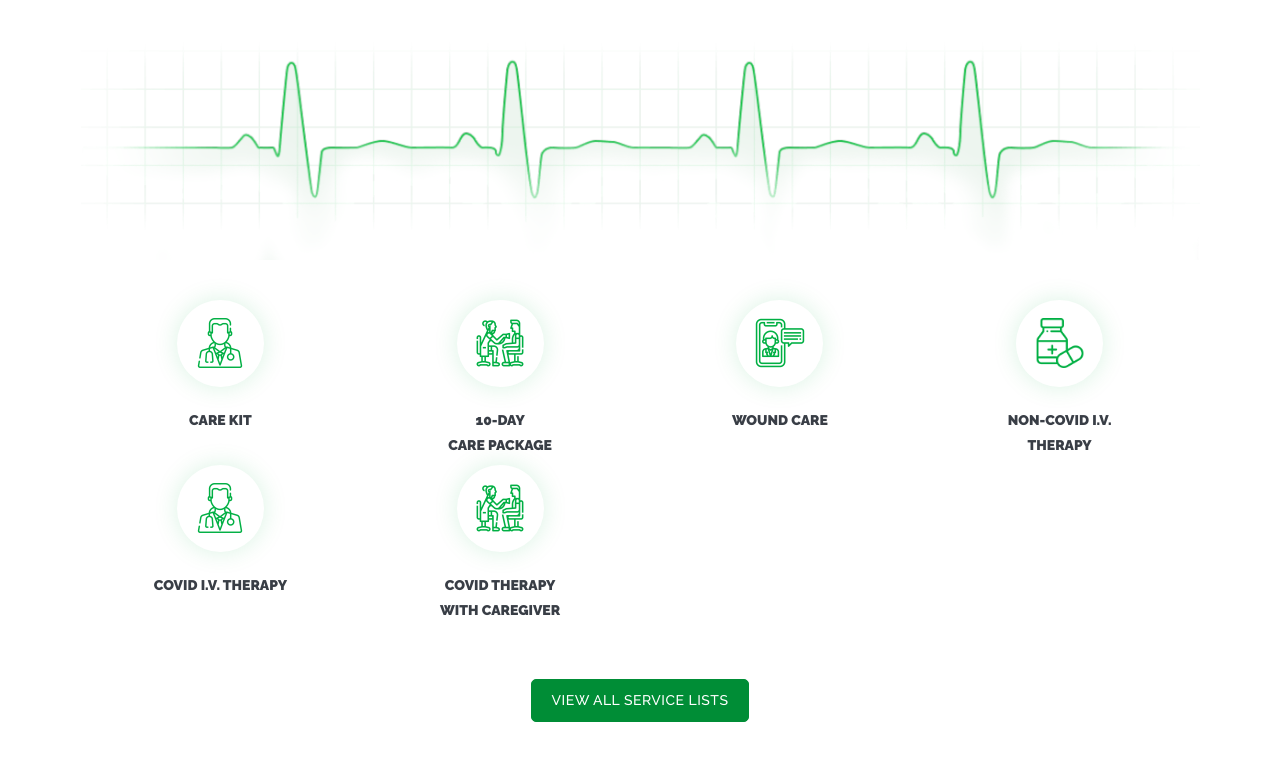
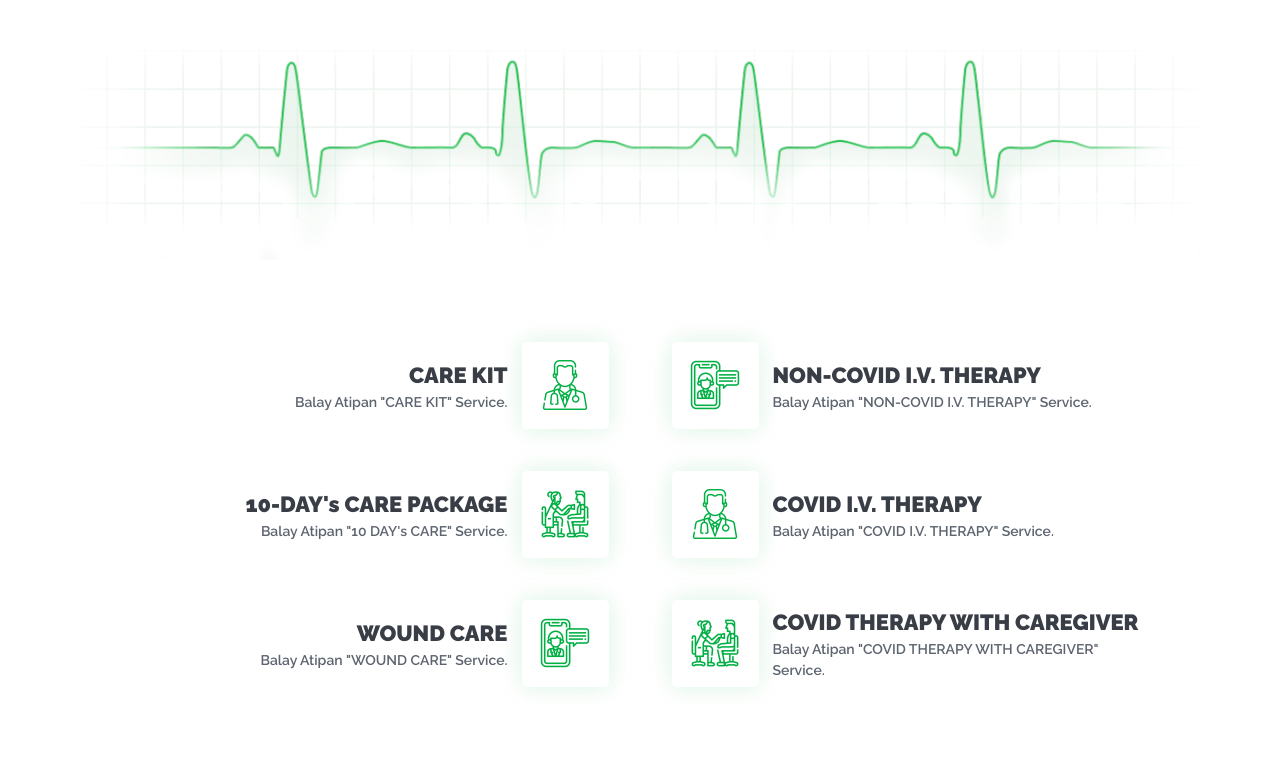
Before and after one commit to felcon2857/smh-website, a React (Create React App) app: page / in a window 1280 px wide. Shown: the part 2000-2783 px from the top of the page. Built offline with nearby package versions, Linux system fonts and the light colour scheme; a web font is replaced by a local one.

Commit message:
update on homepage service section and sevices page

```diff
--- a/src/pages/home.page.jsx
+++ b/src/pages/home.page.jsx
@@ -54,10 +54,10 @@
                       <div className="pt-3">
                         <a
                           className="theme-btn fade-in-bottom3"
-                          href="/doctors"
+                          href="/services"
                           type="button"
                         >
-                          Make an Appointment
+                          GET STARTED
                         </a>
                       </div>
                     </div>
@@ -96,10 +96,10 @@
                       <div className="pt-3">
                         <a
                           className="theme-btn fade-in-bottom3"
-                          href="/services"
+                          href="/doctors"
                           type="button"
                         >
-                          GET SCHEDULE NOW
+                          SCHEDULE NOW
                         </a>
                       </div>
                     </div>
@@ -178,7 +178,7 @@
                       <div className="pt-3">
                         <a
                           className="theme-btn fade-in-bottom3"
-                          href="/doctors"
+                          href="/services"
                           type="button"
                         >
                           LOOK FOR A DOCTOR
@@ -400,19 +400,20 @@
               className="img-after"
             />
             <div className="mb-5 list-of-service container">
+              {/* disabled */}
               {/* first row */}
               <div className="row">
                 {/* CARE KIT */}
-                <div className="col-lg-3">
+                {/* <div className="col-lg-3">
                   <div className="list-of-service-container">
                     <div className="list-of-service-img">
                       <img src="/assets/consult.png" alt="consult-icon" />
                     </div>
                     <div className="list-of-service-text mt-4">CARE KIT</div>
                   </div>
-                </div>
+                </div> */}
                 {/* 10-DAY CARE PACKAGE */}
-                <div className="col-lg-3">
+                {/* <div className="col-lg-3">
                   <div className="list-of-service-container">
                     <div className="list-of-service-img">
                       <img src="/assets/visit.png" alt="visit-icon" />
@@ -422,18 +423,18 @@
                       CARE PACKAGE
                     </div>
                   </div>
-                </div>
+                </div> */}
                 {/* WOUND CARE */}
-                <div className="col-lg-3">
+                {/* <div className="col-lg-3">
                   <div className="list-of-service-container">
                     <div className="list-of-service-img">
                       <img src="/assets/virtual.png" alt="virtual-icon" />
                     </div>
                     <div className="list-of-service-text mt-4">WOUND CARE</div>
                   </div>
-                </div>
+                </div> */}
                 {/* NON-COVID I.V. THERAPY */}
-                <div className="col-lg-3">
+                {/* <div className="col-lg-3">
                   <div className="list-of-service-container">
                     <div className="list-of-service-img">
                       <img
@@ -446,12 +447,14 @@
                       <br /> THERAPY
                     </div>
                   </div>
-                </div>
+                </div> */}
               </div>
+              {/* disabled */}
+              {/* disabled */}
               {/* 2nd row */}
               <div className="row">
                 {/* COVID I.V. THERAPY */}
-                <div className="col-lg-3 mt-2">
+                {/* <div className="col-lg-3 mt-2">
                   <div className="list-of-service-container">
                     <div className="list-of-service-img">
                       <img src="/assets/consult.png" alt="consult-icon" />
@@ -460,9 +463,9 @@
                       COVID I.V. THERAPY
                     </div>
                   </div>
-                </div>
+                </div> */}
                 {/* COVID THERAPY WITH CAREGIVER */}
-                <div className="col-lg-3 mt-2">
+                {/* <div className="col-lg-3 mt-2">
                   <div className="list-of-service-container">
                     <div className="list-of-service-img">
                       <img src="/assets/visit.png" alt="visit-icon" />
@@ -472,12 +475,98 @@
                       WITH CAREGIVER
                     </div>
                   </div>
+                </div> */}
+              </div>
+              {/* disabled */}
+              {/* new section */}
+              <div className="row">
+                <div className="col-lg-6">
+                  {/* care kit */}
+                  <div className="d-flex align-items-center justify-content-end my-5 mx-4">
+                    <div className="title-package-container px-3">
+                      <div className="title-package text-right">CARE KIT</div>
+                      <div className="sub-title-package text-right">
+                        Balay Atipan "CARE KIT" Service.
+                      </div>
+                    </div>
+                    <div className="icon-package">
+                      <img src="/assets/consult.png" alt="consult-icon" />
+                    </div>
+                  </div>
+                  {/* 10-DAY CARE PACKAGE*/}
+                  <div className="d-flex align-items-center justify-content-end my-5 mx-4">
+                    <div className="title-package-container px-3">
+                      <div className="title-package text-right">
+                        10-DAY's CARE PACKAGE
+                      </div>
+                      <div className="sub-title-package text-right">
+                        Balay Atipan "10 DAY's CARE" Service.
+                      </div>
+                    </div>
+                    <div className="icon-package">
+                      <img src="/assets/visit.png" alt="visit-icon" />
+                    </div>
+                  </div>
+                  {/* WOUND CARE*/}
+                  <div className="d-flex align-items-center justify-content-end my-5 mx-4">
+                    <div className="title-package-container px-3">
+                      <div className="title-package text-right">WOUND CARE</div>
+                      <div className="sub-title-package text-right">
+                        Balay Atipan "WOUND CARE" Service.
+                      </div>
+                    </div>
+                    <div className="icon-package">
+                      <img src="/assets/virtual.png" alt="virtual-icon" />
+                    </div>
+                  </div>
+                </div>
+                <div className="col-lg-6">
+                  {/* NON-COVID I.V. THERAPY*/}
+                  <div className="d-flex align-items-center justify-content-start my-5 mx-4">
+                    <div className="icon-package">
+                      <img src="/assets/virtual.png" alt="virtual-icon" />
+                    </div>
+                    <div className="title-package-container px-3">
+                      <div className="title-package">
+                        NON-COVID I.V. THERAPY
+                      </div>
+                      <div className="sub-title-package">
+                        Balay Atipan "NON-COVID I.V. THERAPY" Service.
+                      </div>
+                    </div>
+                  </div>
+                  {/*   COVID I.V. THERAPY */}
+                  <div className="d-flex align-items-center justify-content-start my-5 mx-4">
+                    <div className="icon-package">
+                      <img src="/assets/consult.png" alt="consult-icon" />
+                    </div>
+                    <div className="title-package-container px-3">
+                      <div className="title-package">COVID I.V. THERAPY</div>
+                      <div className="sub-title-package">
+                        Balay Atipan "COVID I.V. THERAPY" Service.
+                      </div>
+                    </div>
+                  </div>
+                  {/* COVID THERAPY WITH CAREGIVER*/}
+                  <div className="d-flex align-items-center justify-content-start my-5 mx-4">
+                    <div className="icon-package">
+                      <img src="/assets/visit.png" alt="visit-icon" />
+                    </div>
+                    <div className="title-package-container px-3">
+                      <div className="title-package">
+                        COVID THERAPY WITH CAREGIVER
+                      </div>
+                      <div className="sub-title-package">
+                        Balay Atipan "COVID THERAPY WITH CAREGIVER" Service.
+                      </div>
+                    </div>
+                  </div>
                 </div>
               </div>
             </div>
             <div className="text-center my-3">
               <a href="/services" className="theme-btn my-3" type="button">
-                View All Service Lists
+                Learn More
               </a>
             </div>
           </Container>
@@ -509,7 +598,7 @@
           </Container>
         </div>
         {/* last to call aciton */}
-        <div className="to-call-action p-5">
+        <div className="to-call-action bg-light p-5">
           <Container>
             <div className="to-call-action-prefer my-3">
               <h2 className="text-center">READY? LET'S GET STARTED!</h2>
--- a/src/pages/services.page.jsx
+++ b/src/pages/services.page.jsx
@@ -17,7 +17,7 @@
           page_title="Our Services"
           tagline="Your Health. Your Home. Our Care."
         />
-        <div className="py-5 bg-lighter">
+        <div className="py-5 bg-light">
           <Container>
             <div className="row">
               <div className="col-lg-12">
--- a/src/styles/styles.css
+++ b/src/styles/styles.css
@@ -210,7 +210,7 @@
 .landing-page-promise-quote {
   font-size: 18px;
   font-weight: 600;
-  color: #8c96a7;
+  color: #5d646f;
   margin-bottom: 10px;
   line-height: 28px;
 }
@@ -248,7 +248,7 @@
   font-weight: 600;
   text-transform: capitalize;
   font-size: 18px;
-  color: #8c96a7;
+  color: #5d646f;
 }
 .card-item {
   background-color: #ffffff;
@@ -292,7 +292,7 @@
 .card-item-content {
   font-size: 16px;
   font-weight: 400;
-  color: #8c96a7;
+  color: #5d646f;
   line-height: 25px;
 }
 .card-item-content-view {
@@ -405,7 +405,7 @@
 .testimonial-card-text {
   font-weight: 400;
   font-size: 14px;
-  color: #8c96a7;
+  color: #5d646f;
   display: -webkit-box;
   width: 100%;
   -webkit-line-clamp: 3;
@@ -432,7 +432,7 @@
 }
 .to-call-action {
   margin: 6rem 0 2rem 0;
-  background-color: #8c96a72f;
+  background-color: #5d646f2f;
 }
 .to-call-action-prefer h2 {
   font-weight: 900;
@@ -526,7 +526,7 @@
 
 .section-card-subtitle {
   font-size: 12px;
-  color: #8c96a7;
+  color: #5d646f;
 }
 .info-section h5 {
   font-weight: 700;
@@ -761,7 +761,7 @@
   font-weight: 600;
   letter-spacing: 0.2px;
   line-height: 22px;
-  color: #8c96a7;
+  color: #5d646f;
 }
 .text-title {
   color: #393e46;
@@ -786,7 +786,7 @@
 }
 .card-colored-hover-text {
   font-size: 14px;
-  color: #8c96a7;
+  color: #5d646f;
   text-transform: capitalize;
   letter-spacing: 0.2px;
 }
@@ -833,8 +833,33 @@
   color: #393e46;
 }
 .card-user-info-position {
-  color: #8c96a7;
+  color: #5d646f;
   font-weight: 700;
+}
+.icon-package {
+  width: 87px;
+  height: 87px;
+  line-height: 83px;
+  text-align: center;
+  border-radius: 5px;
+  -webkit-box-shadow: 0 0 25px rgb(0, 175, 67, 15%);
+  box-shadow: 0 0 25px rgb(0, 175, 67, 15%);
+}
+.icon-package img {
+  max-width: 50px;
+}
+.title-package {
+  font-size: 22px;
+  font-weight: 900;
+  color: #393e46;
+}
+.sub-title-package {
+  font-size: 14px;
+  font-weight: 600;
+  color: #5d646f;
+}
+.text-right {
+  text-align: right;
 }
 /**
  * ----------------------------------------
```
Also changed, not shown: src/styles/mediaquery.css (+4 -4 lines), public/assets/image-goal.png.
